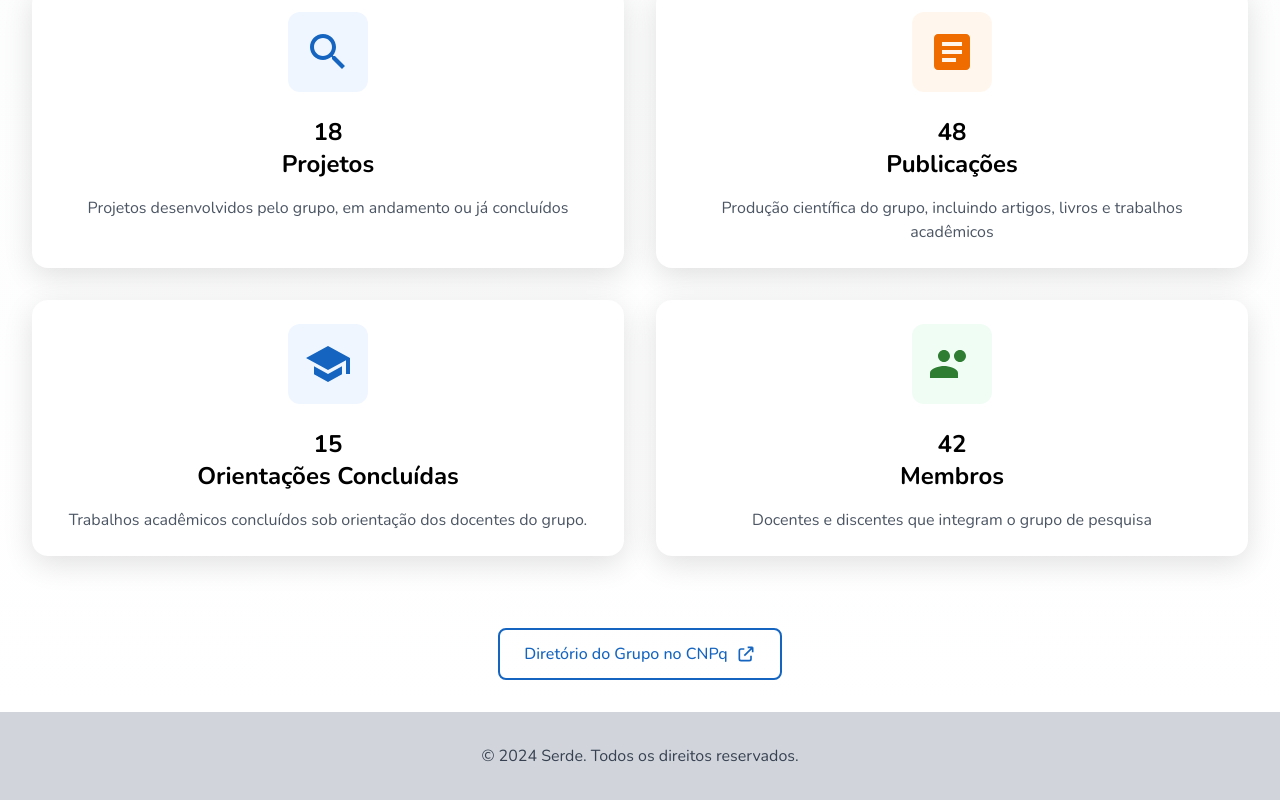
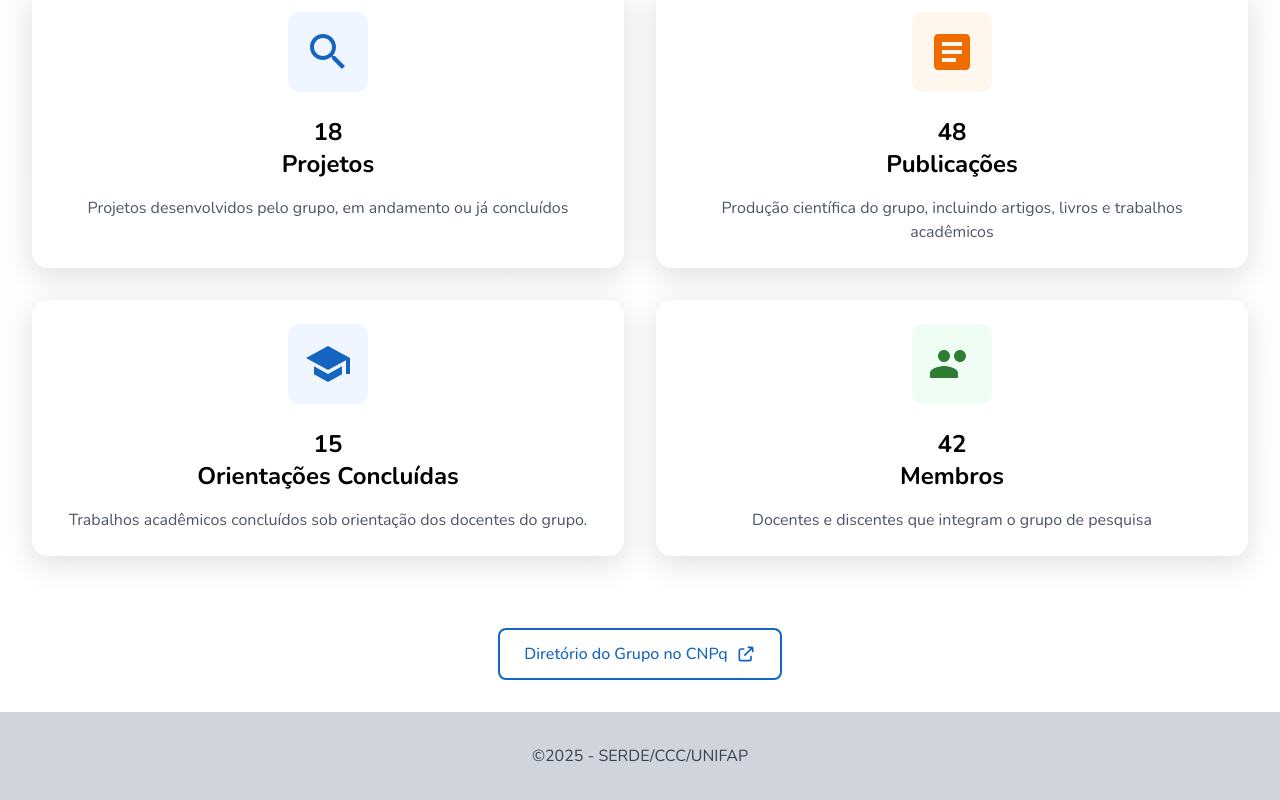
Before and after one commit to jcfurtado86/site-serde, a Next.js app: page / in a window 1280 px wide. Shown: the part 1732-2532 px from the top of the page. Built offline with nearby package versions, Linux system fonts and the light colour scheme.

Commit message:
data automatica no footer

```diff
--- a/src/app/components/Footer/Footer.tsx
+++ b/src/app/components/Footer/Footer.tsx
@@ -4,7 +4,7 @@ export default function Footer() {
   return (
     <footer className="w-full bg-gray-300 text-white py-8">
       <div className="container mx-auto px-4 flex justify-center">
-        <p className="text-gray-700">© 2024 Serde. Todos os direitos reservados.</p>
+        <p className="text-gray-700">©{new Date().getFullYear()} - SERDE/CCC/UNIFAP</p>
       </div>
     </footer>
   )
```
